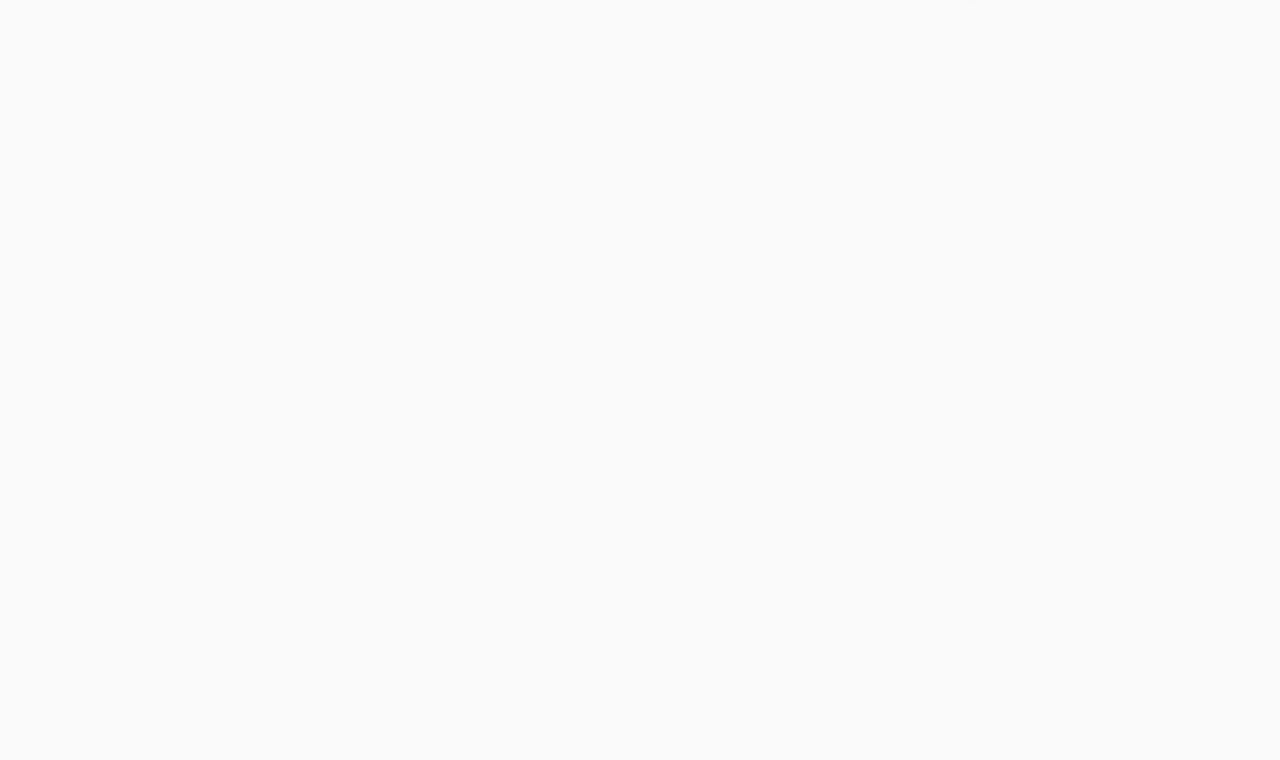
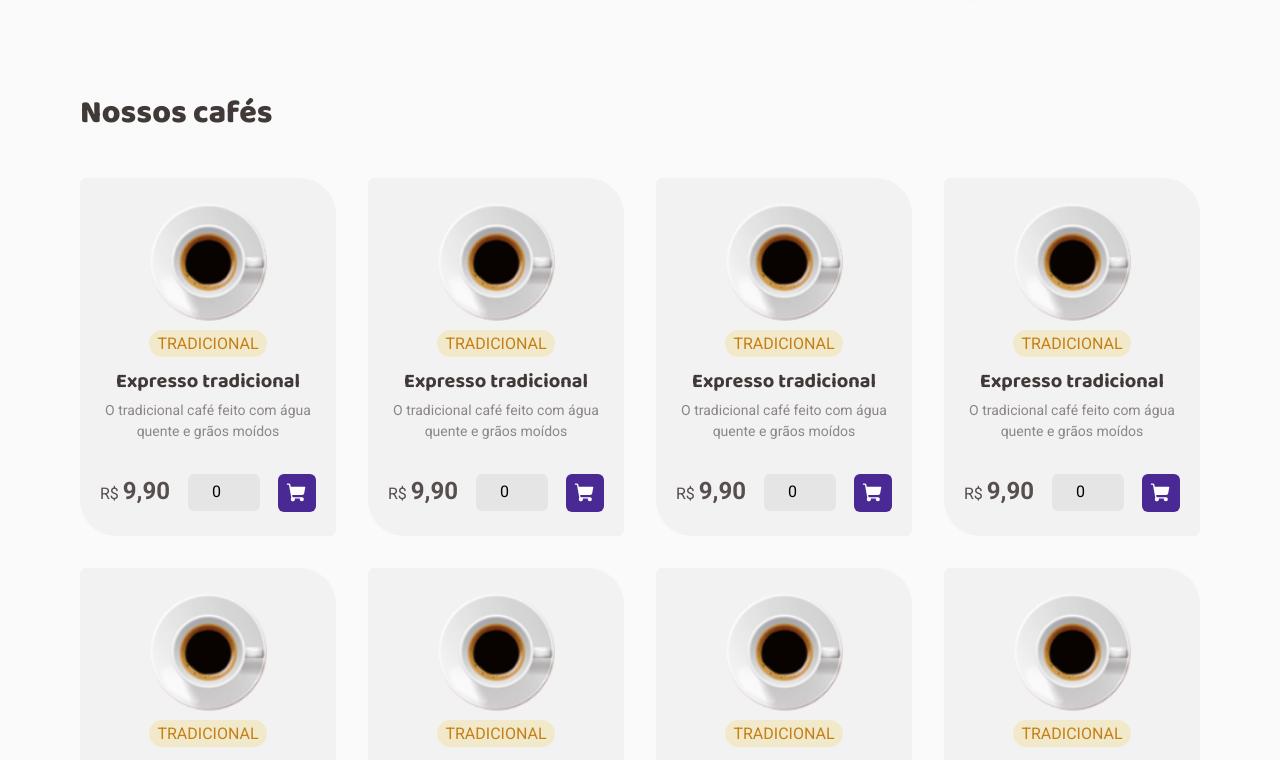
Before and after one commit to pedromeira220/coffee-delivery, a React (Vite) app: page / in a window 1280 px wide. Shown: the part 552-1312 px from the top of the page. Before the commit the page ends 800 px from the top, so only its background shows below. Built offline with nearby package versions, Linux system fonts and the light colour scheme.

Commit message:
feat: adding the coffee gallery in home page

```diff
--- /dev/null
+++ b/src/components/AmountCoffeeInput/index.tsx
@@ -0,0 +1,5 @@
+import { Input } from './style'
+
+export function AmountCoffeeInput() {
+  return <Input type="number" defaultValue={0} min={0} />
+}
--- /dev/null
+++ b/src/components/AmountCoffeeInput/style.ts
@@ -0,0 +1,10 @@
+import styled from 'styled-components'
+
+export const Input = styled.input`
+  border: none;
+  background-color: ${props => props.theme['base-button']};
+  border-radius: 6px;
+  padding: 0.5rem;
+  width: 4.5rem;
+  text-align: center;
+`
--- a/src/components/ButtonIcon/index.tsx
+++ b/src/components/ButtonIcon/index.tsx
@@ -8,7 +8,6 @@ export function ButtonIcon() {
   return (
     <ButtonIconContainer>
       <ShoppingCart size={22} weight="fill" color={theme.white} />
-      teste
     </ButtonIconContainer>
   )
 }
--- /dev/null
+++ b/src/components/CoffeeGallery/index.tsx
@@ -0,0 +1,20 @@
+import { CoffeeItem } from '../CoffeeItem'
+import { CoffeeGalleryContainer } from './style'
+
+export function CoffeeGallery() {
+  return (
+    <CoffeeGalleryContainer>
+      <h3>Nossos cafés</h3>
+      <main>
+        <CoffeeItem />
+        <CoffeeItem />
+        <CoffeeItem />
+        <CoffeeItem />
+        <CoffeeItem />
+        <CoffeeItem />
+        <CoffeeItem />
+        <CoffeeItem />
+      </main>
+    </CoffeeGalleryContainer>
+  )
+}
--- /dev/null
+++ b/src/components/CoffeeGallery/style.ts
@@ -0,0 +1,16 @@
+import styled from 'styled-components'
+
+export const CoffeeGalleryContainer = styled.section`
+  h3 {
+    font-weight: 800;
+    font-family: 'Baloo 2', cursive;
+    font-size: 2rem;
+  }
+
+  main {
+    display: flex;
+    flex-wrap: wrap;
+    margin-top: 3.375rem;
+    gap: 2rem;
+  }
+`
--- /dev/null
+++ b/src/components/CoffeeItem/index.tsx
@@ -0,0 +1,33 @@
+import { AmountCoffeeInput } from '../AmountCoffeeInput'
+import { ButtonIcon } from '../ButtonIcon'
+import {
+  CoffeeImage,
+  CoffeeItemContainer,
+  CoffeeItemFooter,
+  CoffeePrice,
+  CoffeeTag,
+  CoffeeTagWrapper,
+  CurrencySymbol,
+} from './style'
+
+export function CoffeeItem() {
+  return (
+    <CoffeeItemContainer>
+      <div>
+        <CoffeeImage src="./coffee-expresso.png" alt="Café expresso imagem" />
+        <CoffeeTagWrapper>
+          <CoffeeTag>TRADICIONAL</CoffeeTag>
+        </CoffeeTagWrapper>
+        <h4>Expresso tradicional</h4>
+        <p>O tradicional café feito com água quente e grãos moídos</p>
+      </div>
+      <CoffeeItemFooter>
+        <span>
+          <CurrencySymbol>R$</CurrencySymbol> <CoffeePrice>9,90</CoffeePrice>
+        </span>
+        <AmountCoffeeInput />
+        <ButtonIcon />
+      </CoffeeItemFooter>
+    </CoffeeItemContainer>
+  )
+}
--- /dev/null
+++ b/src/components/CoffeeItem/style.ts
@@ -0,0 +1,66 @@
+import styled from 'styled-components'
+
+export const CoffeeItemContainer = styled.div`
+  background-color: ${props => props.theme['base-card']};
+  padding: 1.5rem 1.25rem;
+  border-radius: 0.375rem 2.25rem;
+  position: relative;
+  display: flex;
+  flex-direction: column;
+
+  & div {
+    margin: 0 auto;
+    text-align: center;
+    display: inline-flex;
+    flex-direction: column;
+    justify-content: center;
+    align-items: center;
+  }
+
+  h4 {
+    font-size: 1.25rem;
+    margin-top: 1rem;
+    font-family: 'Baloo 2', cursive;
+  }
+
+  p {
+    text-align: center;
+    max-width: 13.5rem;
+    margin-top: 0.5rem;
+    color: ${props => props.theme['base-label']};
+    font-size: 0.875rem;
+  }
+`
+
+export const CoffeeImage = styled.img`
+  width: 7.5rem;
+  top: -2rem;
+`
+
+export const CoffeeTagWrapper = styled.span`
+  margin-top: 0.75rem;
+`
+
+export const CoffeeTag = styled.span`
+  background-color: ${props => props.theme['yellow-light']};
+  color: ${props => props.theme['yellow-dark']};
+  padding: 0.25rem 0.5rem;
+  border-radius: 100px;
+`
+
+export const CoffeeItemFooter = styled.footer`
+  margin-top: 2rem;
+  display: flex;
+  align-items: center;
+  justify-content: space-between;
+`
+
+export const CurrencySymbol = styled.span`
+  color: ${props => props.theme['base-text']};
+`
+
+export const CoffeePrice = styled.span`
+  color: ${props => props.theme['base-text']};
+  font-size: 1.5rem;
+  font-weight: 700;
+`
--- a/src/pages/Home/index.tsx
+++ b/src/pages/Home/index.tsx
@@ -1,3 +1,4 @@
+import { CoffeeGallery } from '../../components/CoffeeGallery'
 import { Header } from '../../components/Header'
 import { Hero } from '../../components/Hero'
 import { HomeContainer, HomeWrapper } from './style'
@@ -8,6 +9,7 @@ export function Home() {
       <HomeWrapper>
         <Header />
         <Hero />
+        <CoffeeGallery />
       </HomeWrapper>
     </HomeContainer>
   )
```
Also changed, not shown: public/coffee-expresso.png (added).
